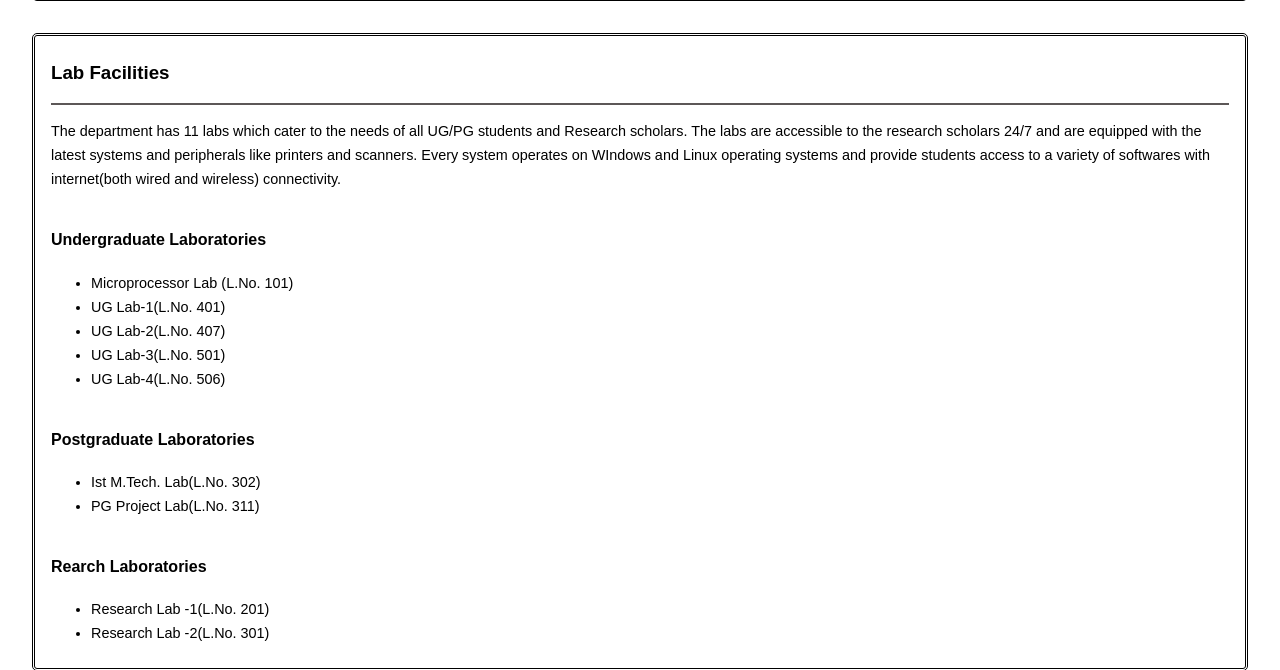
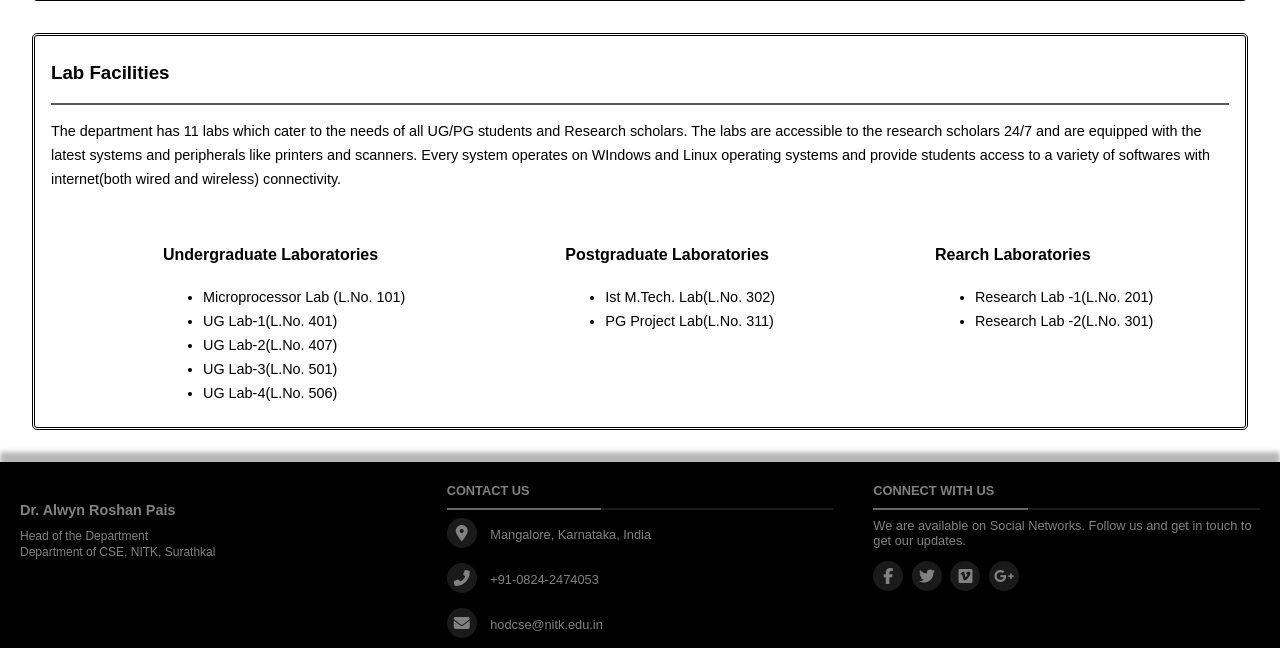
Before and after one commit to vivekj52/NITK_CSE_Portal, a Django app: page /facilities in a window 1280 px wide. Shown: the part 892-1562 px from the top of the page. After the commit the page ends 1540 px from the top, so only its background shows below. Run offline with Django 3.2, Linux system fonts and the light colour scheme; parts of the project's set-up code (start-up, migrations or seed data) failed here and were passed over; some libraries are stand-ins or nearby versions.

Commit message:
Changes in Facilites Page, CSS Updated

```diff
--- a/static/style.css
+++ b/static/style.css
@@ -280,6 +280,14 @@ a:hover
     line-height: 1.5rem;
 }
 
+.lab-facilities
+{
+    margin: auto;
+    margin-left: 7rem;
+    display: inline-flex;
+    column-gap: 10rem;
+}
+
 .facilities-list
 {
     font-size: 0.9rem;
--- a/templates/facilities.html
+++ b/templates/facilities.html
@@ -27,15 +27,15 @@
     </p>
 
     <h4 class="facilities-subheading">Networking</h4>
-    <p class="facilities-content">Backbone connectivity consisting of 24 Port Brocade  make L3 Manageable
-        distribution switch with  SMF modules, besides more than 14 L3/L2 Network Switches, used for network
+    <p class="facilities-content">Backbone connectivity consisting of 24 Port Brocade make L3 Manageable
+        distribution switch with SMF modules, besides more than 14 L3/L2 Network Switches, used for network
         connectivity for the entire building. The LAN which in turn connected to the campus wide internet
         connectivity through Central Computer Centre of the Institute.
     </p>
 
     <h4 class="facilities-subheading">Printer/Other Perpherals</h4>
     <p class="facilities-content">There are more than 15 LaserJet Printers, LCD Projector, 40” LCD TV, 65"
-        LFD TV  etc for academic activities support.
+        LFD TV etc for academic activities support.
     </p>
 
 </div>
@@ -49,8 +49,10 @@
         Linux operating systems and provide students access to a variety of softwares with internet(both
         wired and wireless) connectivity.
     </p>
+
+    <div class="lab-facilities">
+        <div>
             <h4 class="facilities-subheading">Undergraduate Laboratories</h4>
-
             <ul class="facilities-list">
                 <li>Microprocessor Lab (L.No. 101)</li>
                 <li>UG Lab-1(L.No. 401)</li>
@@ -58,20 +60,25 @@
                 <li>UG Lab-3(L.No. 501)</li>
                 <li>UG Lab-4(L.No. 506)</li>
             </ul>
+        </div>
 
+        <div>
             <h4 class="facilities-subheading">Postgraduate Laboratories</h4>
 
             <ul class="facilities-list">
                 <li>Ist M.Tech. Lab(L.No. 302) </li>
                 <li>PG Project Lab(L.No. 311)</li>
             </ul>
+        </div>
 
+        <div>
             <h4 class="facilities-subheading">Rearch Laboratories</h4>
             <ul class="facilities-list">
                 <li>Research Lab -1(L.No. 201) </li>
                 <li>Research Lab -2(L.No. 301)</li>
             </ul>
-
+        </div>
+    </div>
 </div>
 
 {% endblock %}
```
Lines whose indentation alone changed are shown as unchanged.
